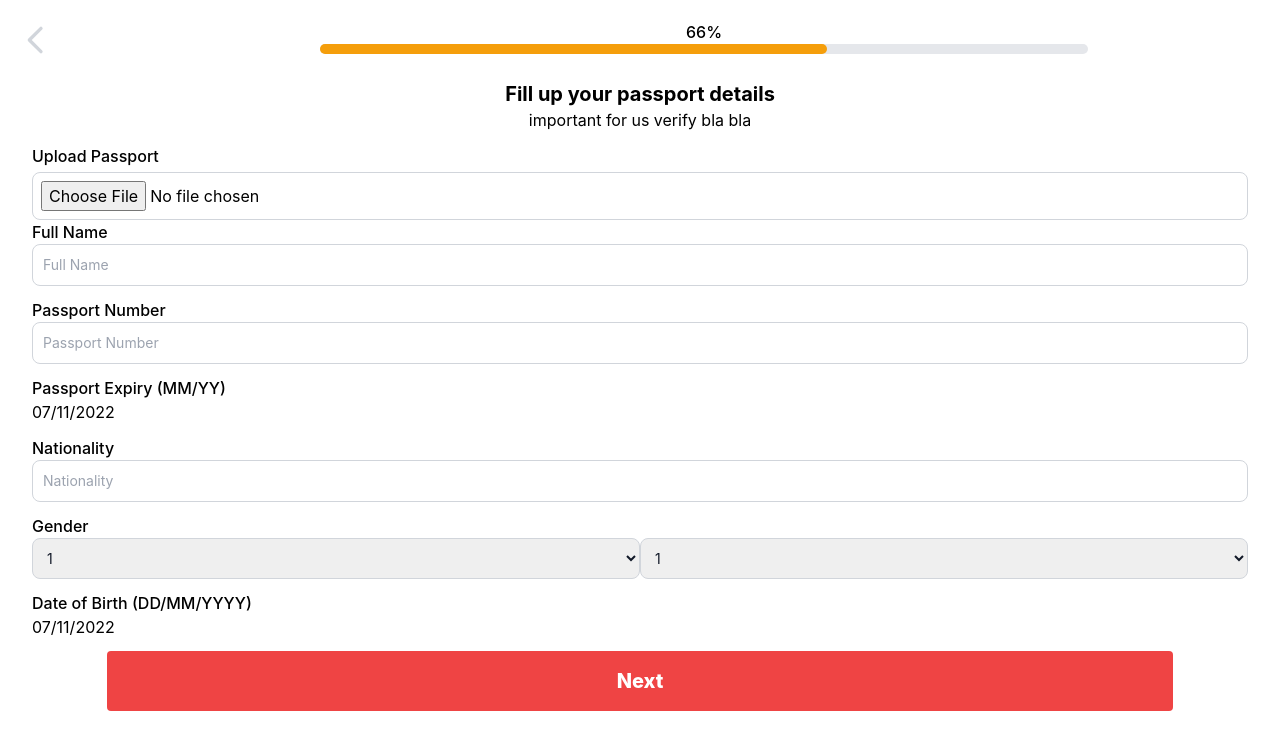
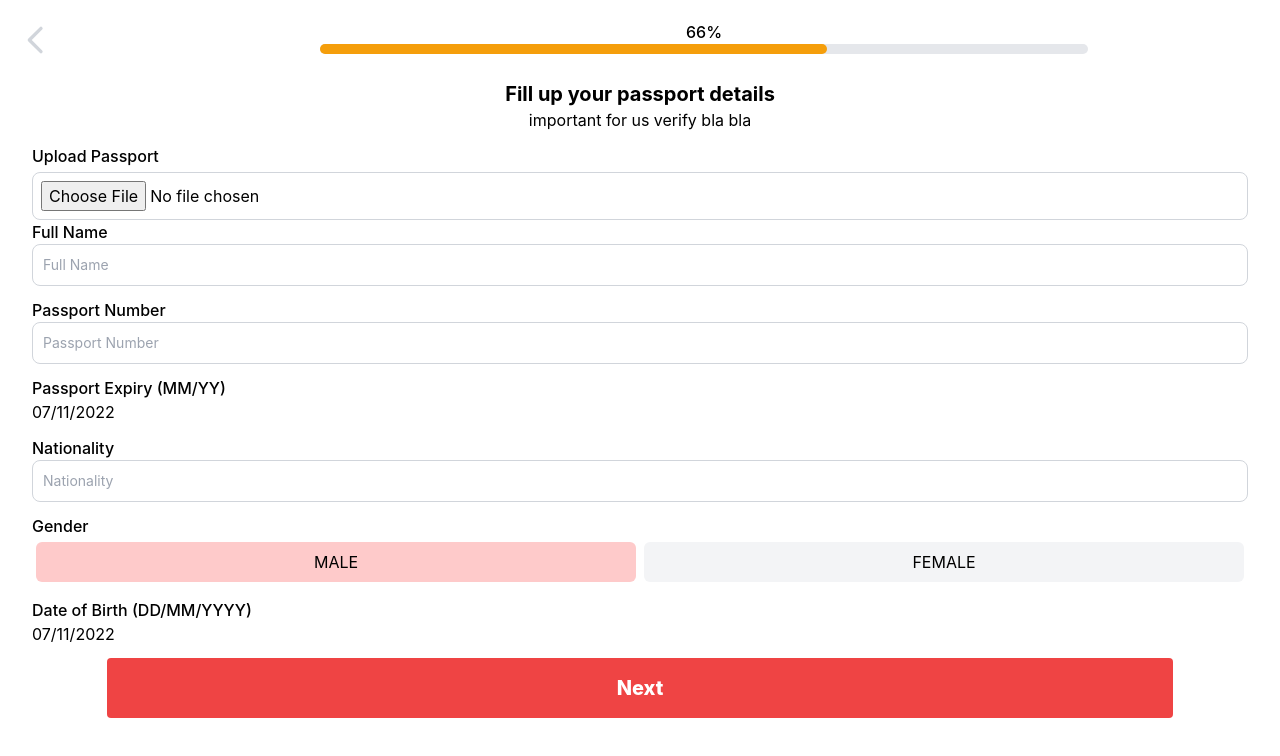
Before and after one commit to Service-Design-Studio/final-project-group-2-designerdz, a React (Create React App) app in the folder frontend/: page /passport in a window 1280 px wide. Shown: the top 756 px of the page. Built offline with nearby package versions, Linux system fonts and the light colour scheme.

Commit message:
Added pill-like clickable buttons for gender. TODO: Connect it to form data

```diff
--- a/frontend/src/pages/Passport.js
+++ b/frontend/src/pages/Passport.js
@@ -1,6 +1,6 @@
 import { useNavigate } from "react-router-dom";
 import { useForm } from "react-hook-form";
-
+import { useState } from "react";
 import { Button, BackButton } from "../components/Buttons.js";
 import TextDesc from "../components/TextDesc.js";
 import ProgressBar from "../components/ProgressBar";
@@ -22,6 +22,22 @@ export default function Passport() {
   };
   console.log(errors);
 
+  const [curGender, setCurGender] = useState("MALE")
+
+  const toggleGenderToMale = () => {
+    console.log(curGender)
+    if (curGender == "FEMALE"){
+      setCurGender("MALE")
+    }
+    console.log(curGender)
+  }
+  const toggleGenderToFemale = () => {
+    console.log(curGender)
+    if (curGender == "MALE"){
+      setCurGender("FEMALE")
+    }
+    console.log(curGender)
+  }
 
   return (
     <div>
@@ -78,34 +94,15 @@ export default function Passport() {
           <div className="mb-3">
             <label className="block font-medium">Gender</label>
 
-            {/* TODO: Make this button clickable like pills upon selection */}
-            <div className="flex">
-              <select
-                className="border border-gray-300 text-gray-900 text-sm rounded-lg focus:ring-blue-500 focus:border-blue-500 block w-full p-2.5 dark:border-gray-600 dark:placeholder-gray-400 dark:focus:ring-blue-500 dark:focus:border-blue-500"
-                {...register("Date of Birth", { required: true })}
-              >
-                <option value="1">1</option>
-                <option value="2">2</option>
-                <option value="3">3</option>
-              </select>
-
-              <select
-                className="border border-gray-300 text-gray-900 text-sm rounded-lg focus:ring-blue-500 focus:border-blue-500 block w-full p-2.5 dark:border-gray-600 dark:placeholder-gray-400 dark:focus:ring-blue-500 dark:focus:border-blue-500"
-                {...register("Date of Birth", { required: true })}
-              >
-                <option value="1">1</option>
-                <option value="2">2</option>
-                <option value="3">3</option>
-              </select>
+            <div className="flex justify-around">
+              <button className = {`${curGender == "MALE" ? "bg-red-200": "bg-gray-100"} w-1/2 h-10 rounded-md m-1`} onClick={toggleGenderToMale}>MALE</button>
+              <button  className = {`${curGender == "FEMALE" ? "bg-red-200": "bg-gray-100"} w-1/2 h-10 rounded-md m-1`} onClick={toggleGenderToFemale}>FEMALE</button>
             </div>
           </div>
-
           <div className="mb-3">
             <label className="block font-medium">
               Date of Birth (DD/MM/YYYY)
             </label>
-
-            {/* TODO: Make this button correctly to work with proper dates */}
 
             <Calendar
                 startyear={1900}
```
